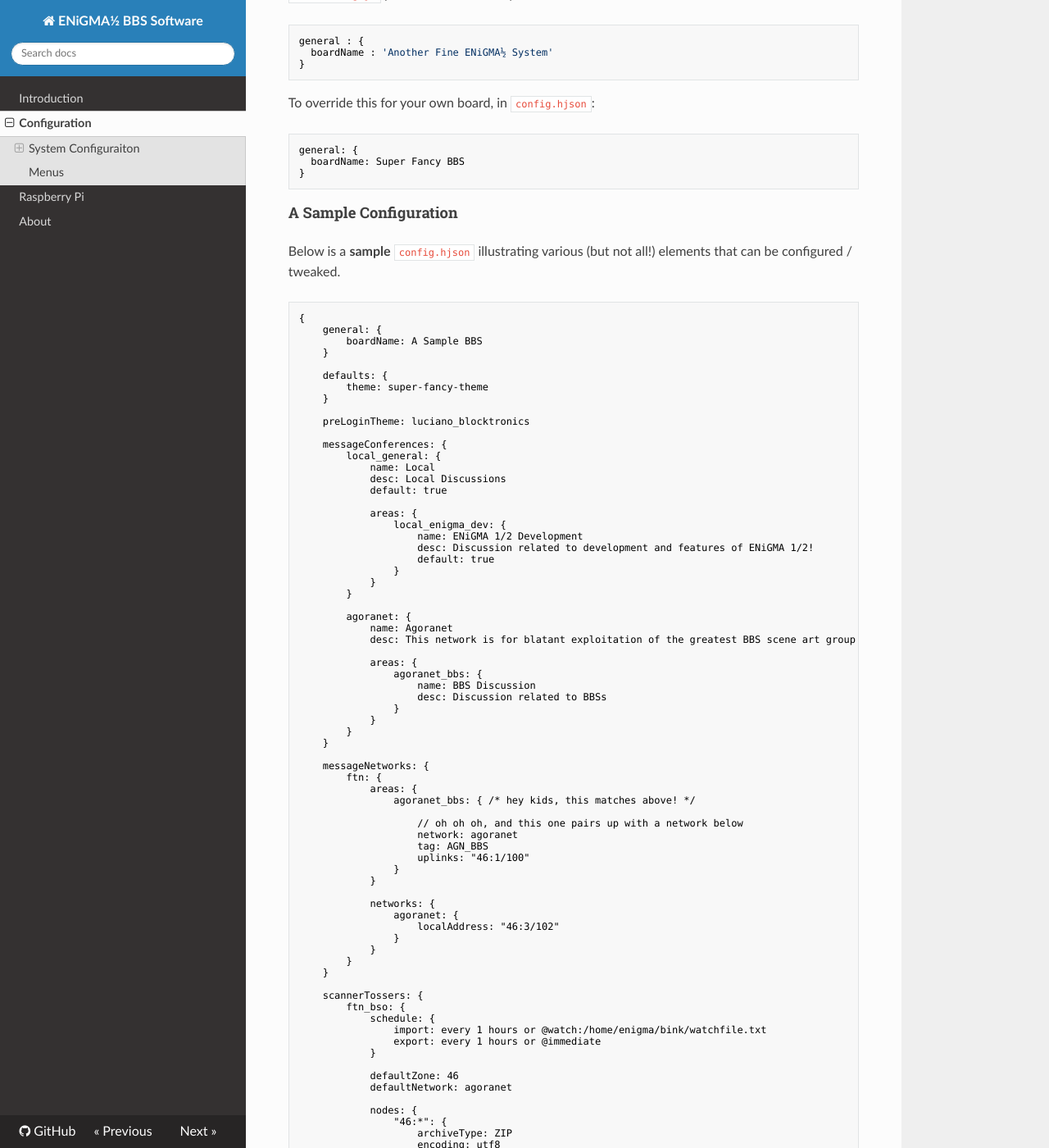
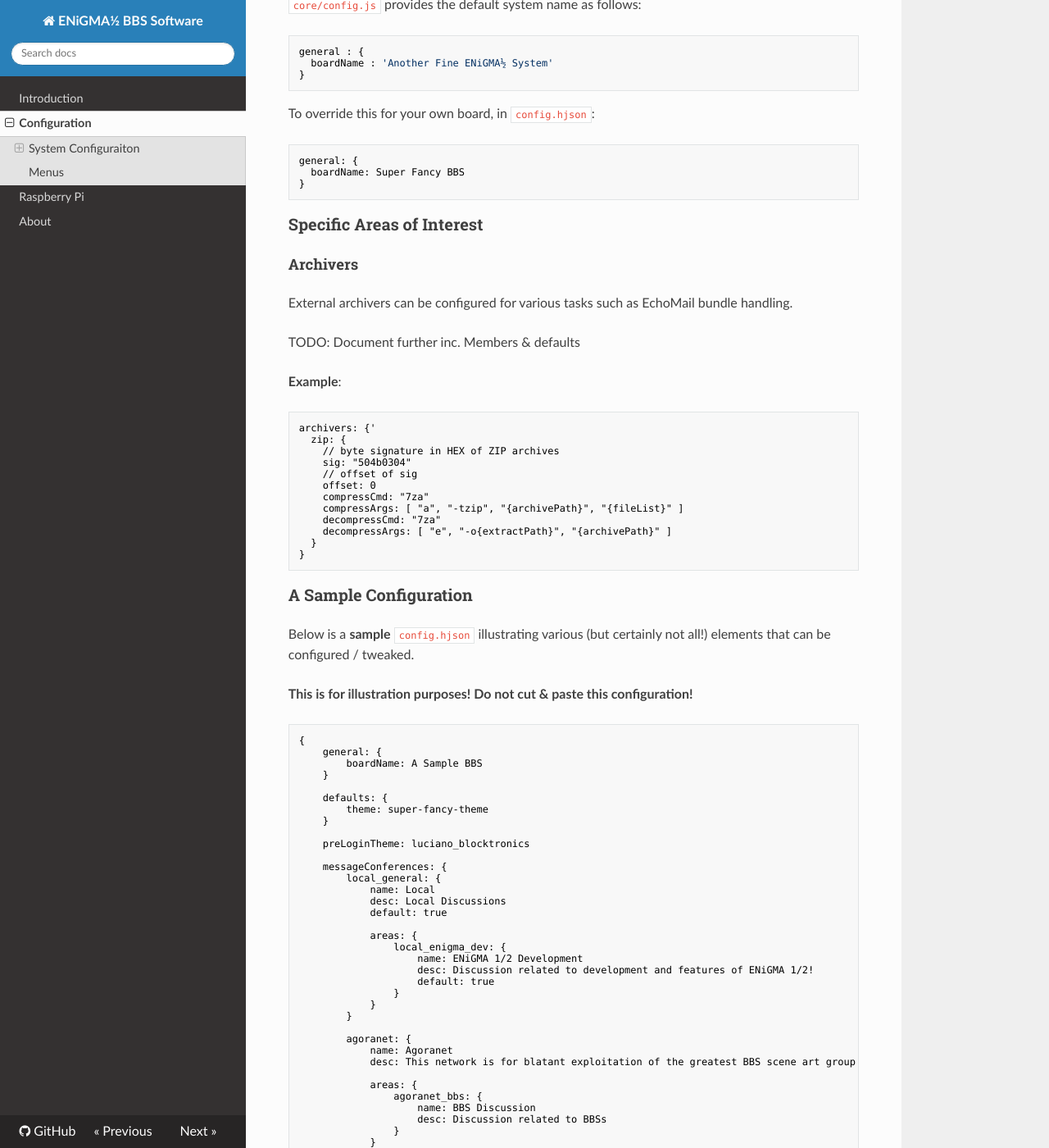
Before and after one commit to NuSkooler/enigma-bbs, an MkDocs documentation site: the page built from docs/config.md, in a window 1280 px wide and 1400 px high, scrolled down 539 px. Shown: the whole window at 82% size. Built offline with MkDocs 1.6.1, drawn with Linux system fonts in a browser that asks for light colours; nearby versions of some CDN libraries; old or Windows-style settings are respelled for this version of MkDocs.

Commit message:
Various minor doc updates

````diff
--- a/docs/config.md
+++ b/docs/config.md
@@ -1,12 +1,12 @@
-## Configuration
+# Configuration
 Configuration files in ENiGMA½ are simple UTF-8 encoded [HJSON](http://hjson.org/) files. HJSON is just like JSON but simplified and much more resilient to human error.
 
-### System Configuraiton
+## System Configuraiton
 The main system configuration file, `config.hjson` both overrides defaults and provides additional configuration such as message areas. The default path is `~/.config/enigma-bbs/config.hjson` though you can override this with the `--config` parameter when invoking `main.js`. Values found in core/config.js may be overridden by simply providing the object members you wish replace.
 
 **Windows note**: **~** resolves to *C:\Users\YOURLOGINNAME\* on modern installations, e.g. *C:\Users\NuSkooler\\.config\enigma-bbs\config.hjson*
 
-#### Example: System Name
+### Example: System Name
 `core/config.js` provides the default system name as follows:
 ```javascript
 general : {
@@ -21,8 +21,34 @@ general: {
 }
 ```
 
-#### A Sample Configuration
-Below is a **sample** `config.hjson` illustrating various (but not all!) elements that can be configured / tweaked.
+### Specific Areas of Interest
+
+#### Archivers
+External archivers can be configured for various tasks such as EchoMail bundle handling.
+
+TODO: Document further inc. Members & defaults
+
+**Example**:
+
+```hjson
+archivers: {'
+  zip: {
+    // byte signature in HEX of ZIP archives
+    sig: "504b0304"
+    // offset of sig
+	offset: 0
+	compressCmd: "7za"
+	compressArgs: [ "a", "-tzip", "{archivePath}", "{fileList}" ]
+	decompressCmd: "7za"
+	decompressArgs: [ "e", "-o{extractPath}", "{archivePath}" ]
+  }
+}
+```
+
+### A Sample Configuration
+Below is a **sample** `config.hjson` illustrating various (but certainly not all!) elements that can be configured / tweaked.
+
+**This is for illustration purposes! Do not cut & paste this configuration!**
 
 
 ```hjson
@@ -106,5 +132,5 @@ Below is a **sample** `config.hjson` illustrating various (but not all!) element
 }
 ```
 
-### Menus
+## Menus
 TODO: Documentation on menu.hjson, etc.
````
Also changed, not shown: README.md (+5 -2 lines), docs/index.md (+1 -1 lines), docs/msg_networks.md (+4 -0 lines).
